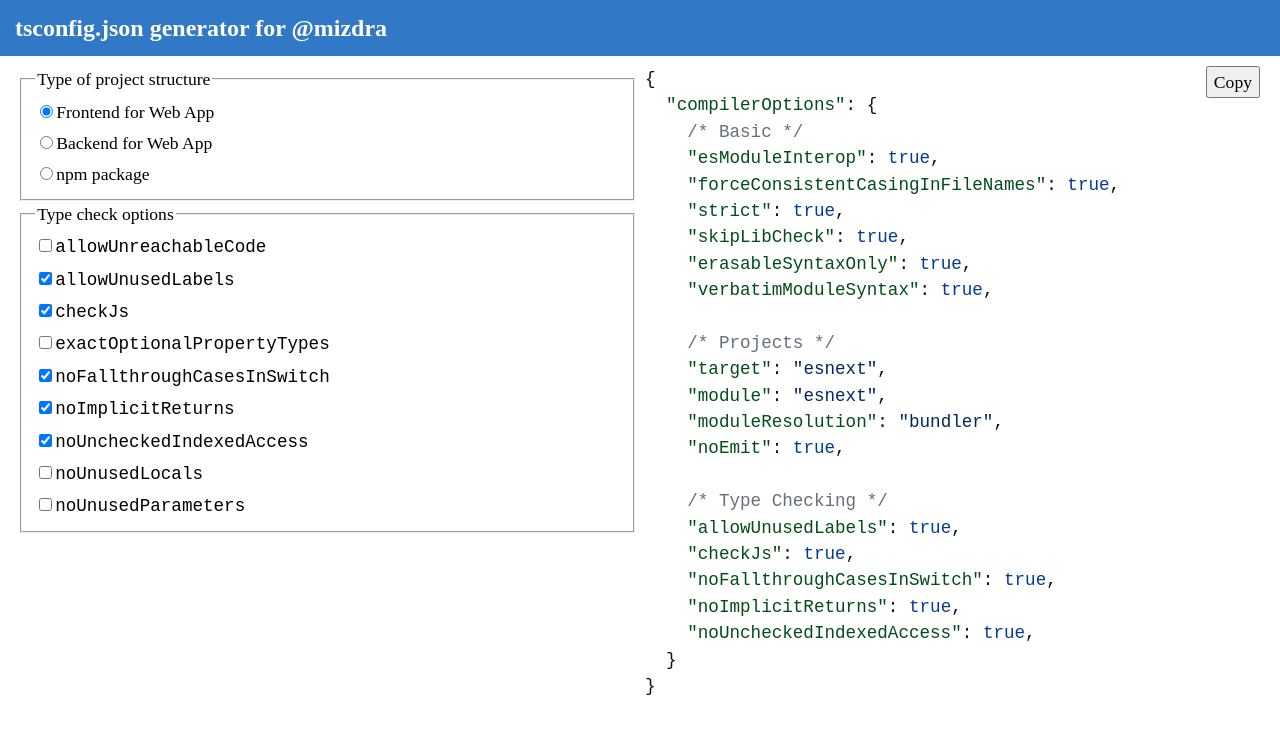
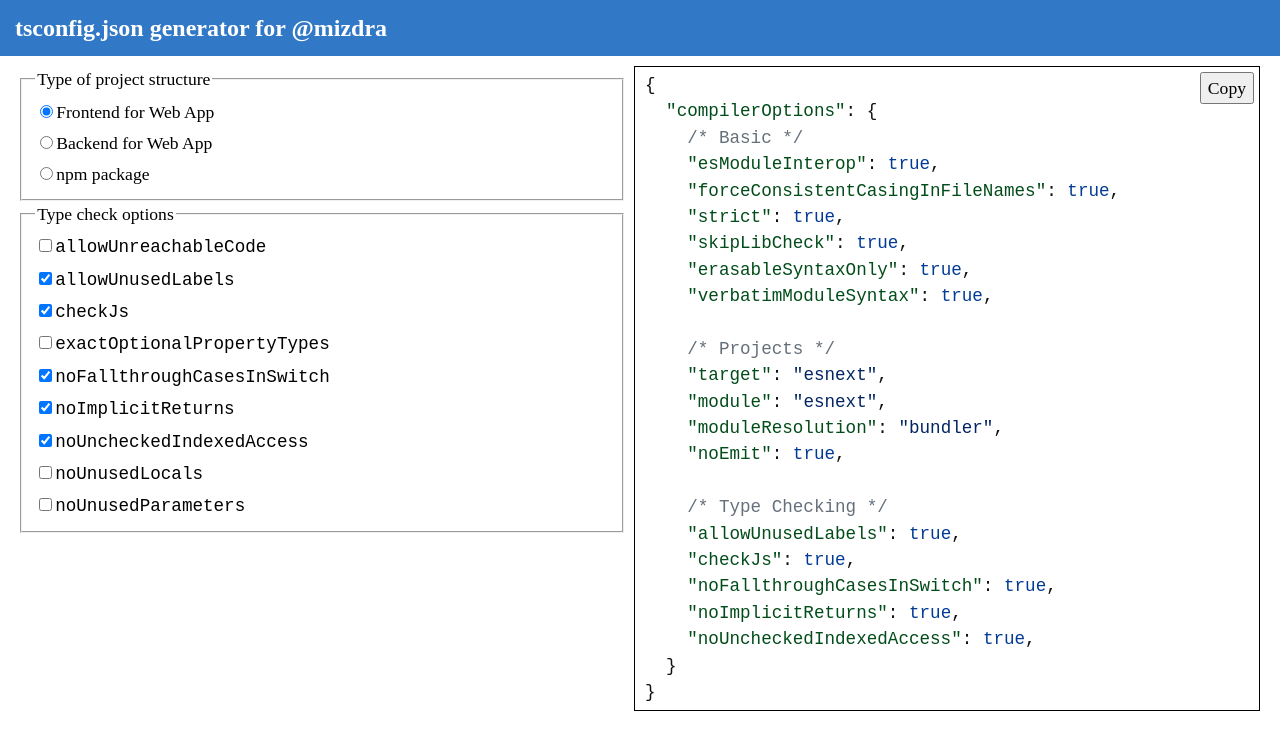
Before and after one commit to mizdra/tsconfig-generator, a React (Vite) app: page / in a window 1280 px wide. Shown: the top 750 px of the page. Built offline with nearby package versions, Linux system fonts and the light colour scheme.

Commit message:
improve layout

```diff
--- a/src/App.module.css
+++ b/src/App.module.css
@@ -27,4 +27,6 @@
 
 .viewer {
   overflow-x: scroll;
+  border: 1px solid;
+  padding: 5px 10px;
 }
--- a/src/components/TSConfigViewer.module.css
+++ b/src/components/TSConfigViewer.module.css
@@ -3,6 +3,6 @@
 }
 .copyButton {
   position: absolute;
-  top: 0;
-  right: 0;
+  top: 5px;
+  right: 5px;
 }
```
